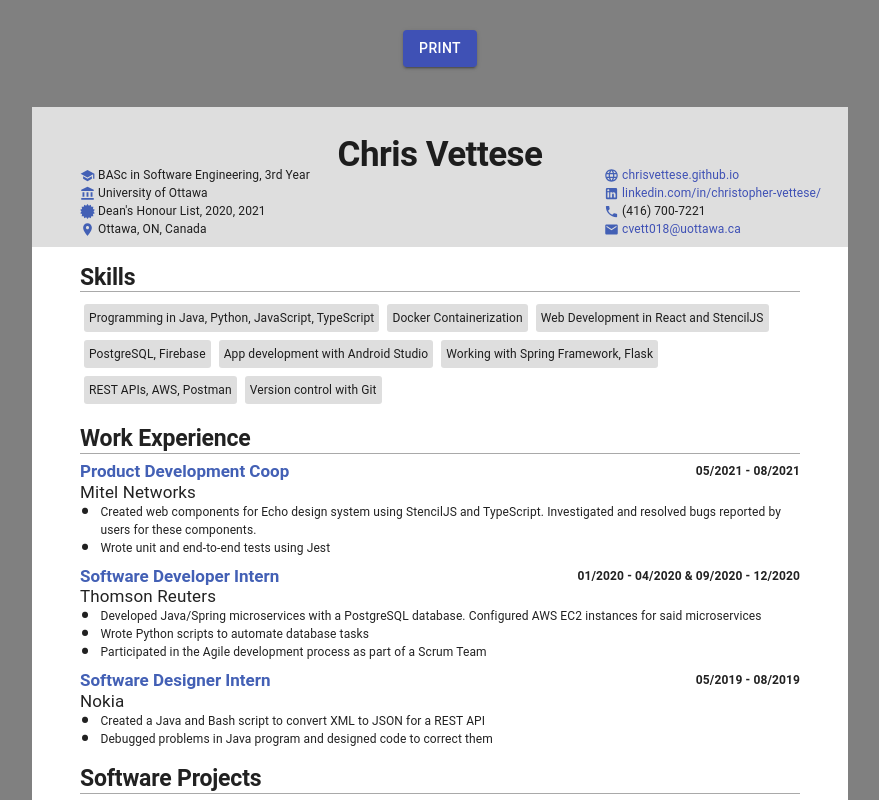
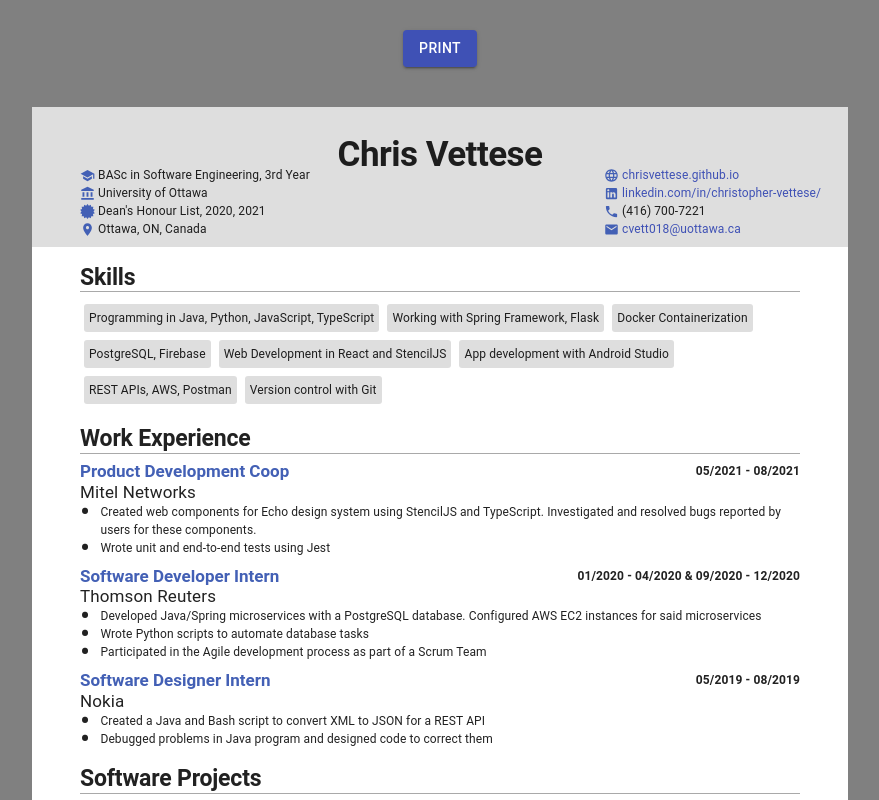
Before and after one commit to chrisvettese/resume, a React (Create React App) app: page / in a window 1280 px wide. Shown: the top 800 px of the page, without its empty margins (200-1079 px from the left). Built offline with nearby package versions, Linux system fonts and the light colour scheme.

Commit message:
Updated styling

```diff
--- a/src/Constants.jsx
+++ b/src/Constants.jsx
@@ -6,11 +6,11 @@ export const LightGrey = '#dedede';
 export const SideMargin = '0.5in';
 
 export const SkillList = ['Programming in Java, Python, JavaScript, TypeScript',
+  'Working with Spring Framework, Flask',
   'Docker Containerization',
+  'PostgreSQL, Firebase',
   'Web Development in React and StencilJS',
-  'PostgreSQL, Firebase',
   'App development with Android Studio',
-  'Working with Spring Framework, Flask',
   'REST APIs, AWS, Postman',
   'Version control with Git'];
 
```
